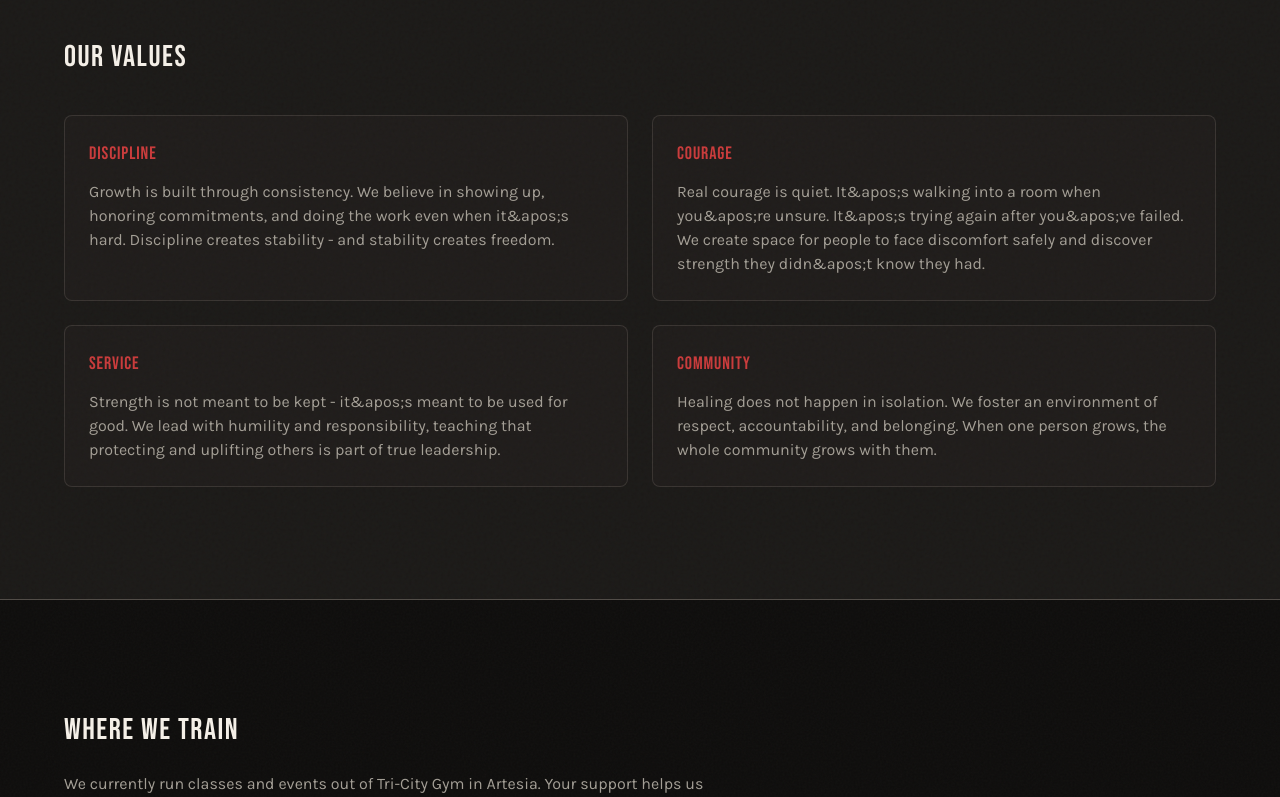
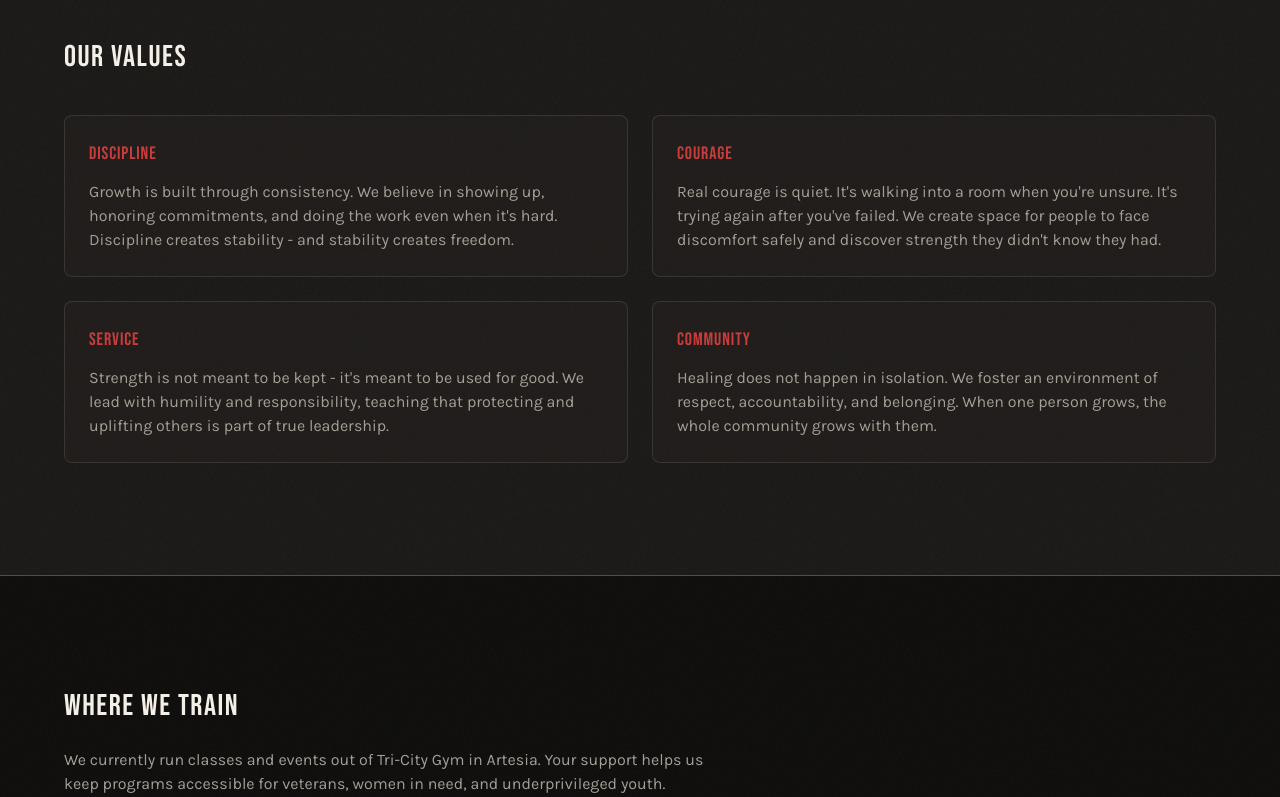
Before and after one commit to smibha1/Battlecry-Initiative, a Next.js app: page /about in a window 1280 px wide. Shown: the part 1853-2650 px from the top of the page. Built offline with nearby package versions, Linux system fonts and the light colour scheme.

Commit message:
Fix apostrophes in values copy and shop image paths

```diff
--- a/src/app/about/page.tsx
+++ b/src/app/about/page.tsx
@@ -80,15 +80,15 @@ export default function AboutPage() {
             {[
               {
                 title: "Discipline",
-                body: "Growth is built through consistency. We believe in showing up, honoring commitments, and doing the work even when it&apos;s hard. Discipline creates stability - and stability creates freedom.",
+                body: "Growth is built through consistency. We believe in showing up, honoring commitments, and doing the work even when it's hard. Discipline creates stability - and stability creates freedom.",
               },
               {
                 title: "Courage",
-                body: "Real courage is quiet. It&apos;s walking into a room when you&apos;re unsure. It&apos;s trying again after you&apos;ve failed. We create space for people to face discomfort safely and discover strength they didn&apos;t know they had.",
+                body: "Real courage is quiet. It's walking into a room when you're unsure. It's trying again after you've failed. We create space for people to face discomfort safely and discover strength they didn't know they had.",
               },
               {
                 title: "Service",
-                body: "Strength is not meant to be kept - it&apos;s meant to be used for good. We lead with humility and responsibility, teaching that protecting and uplifting others is part of true leadership.",
+                body: "Strength is not meant to be kept - it's meant to be used for good. We lead with humility and responsibility, teaching that protecting and uplifting others is part of true leadership.",
               },
               {
                 title: "Community",
```
